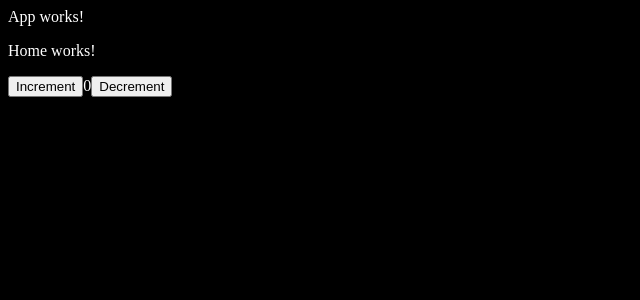
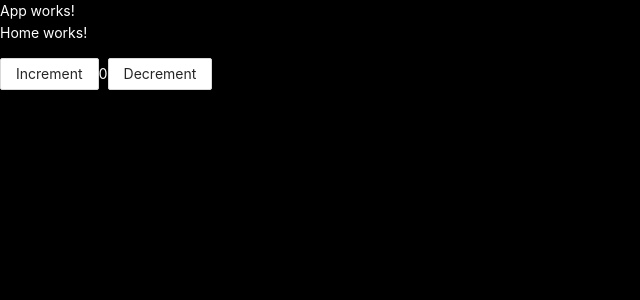
Before and after one commit to erdoganbulut/cra-starter, a React (Create React App) app: page / in a window 1280 px wide. Shown: the top 300 px of the page, without its empty margins (0-640 px from the left). Built offline with nearby package versions, Linux system fonts and the light colour scheme.

Commit message:
Install ant design

```diff
--- a/package.json
+++ b/package.json
@@ -11,6 +11,7 @@
     "@types/node": "^16.7.13",
     "@types/react": "^17.0.20",
     "@types/react-dom": "^17.0.9",
+    "antd": "^4.17.3",
     "react": "^17.0.2",
     "react-dom": "^17.0.2",
     "react-redux": "^7.2.6",
--- a/src/index.tsx
+++ b/src/index.tsx
@@ -5,6 +5,7 @@ import { BrowserRouter } from 'react-router-dom';
 import { Provider } from 'react-redux';
 import { store } from './store';
 
+import './styles/vendors.scss';
 import './styles/global.scss';
 import App from './App';
 import reportWebVitals from './reportWebVitals';
--- /dev/null
+++ b/src/styles/vendors.scss
@@ -0,0 +1 @@
+@import '~antd/dist/antd.css';
--- a/src/views/Home/index.tsx
+++ b/src/views/Home/index.tsx
@@ -1,4 +1,5 @@
 import React from 'react';
+import { Button } from 'antd';
 import { useAppDispatch, useAppSelector } from '../../store/hooks';
 import { decrement, increment } from '../../store/slices/counter.slice';
 
@@ -9,13 +10,13 @@ const Home = function () {
     <div className="Home">
       <p>Home works!</p>
       <div>
-        <button aria-label="Increment value" onClick={() => dispatch(increment())}>
+        <Button aria-label="Increment value" onClick={() => dispatch(increment())}>
           Increment
-        </button>
+        </Button>
         <span>{count}</span>
-        <button aria-label="Decrement value" onClick={() => dispatch(decrement())}>
+        <Button aria-label="Decrement value" onClick={() => dispatch(decrement())}>
           Decrement
-        </button>
+        </Button>
       </div>
     </div>
   );
```
Also changed, not shown: 1 other file (tests, documents, lock files or other folders).
